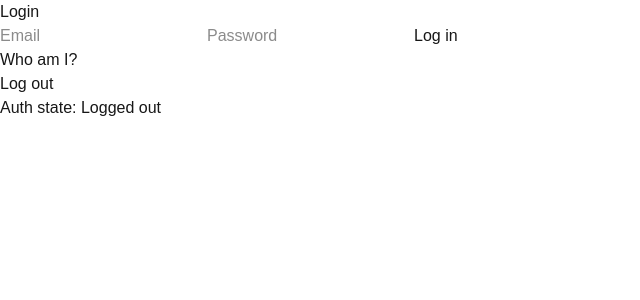
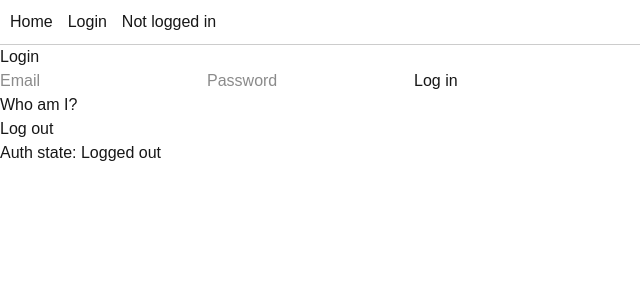
Before and after one commit to charltonjahya-code/CatalogStore-frontend, a Next.js app: page /login in a window 1280 px wide. Shown: the top 300 px of the page, without its empty margins (0-640 px from the left). Built offline with nearby package versions, Linux system fonts and the light colour scheme.

Commit message:
add navbar and enrich auth user with real profile data

```diff
--- a/app/AuthContext.tsx
+++ b/app/AuthContext.tsx
@@ -16,11 +16,35 @@ const AuthContext = createContext<AuthContextType | null>(null);
 export function AuthProvider({ children }: { children: ReactNode }) {
   const [user, setUser] = useState<any>(null);
 
-  // login: save token, set user
+  // helper: fetch the real user from /profile using a token
+  async function fetchUser(token: string) {
+    try {
+      const res = await fetch('http://localhost:3001/profile', {
+        headers: { Authorization: `Bearer ${token}` }
+      });
+      if (res.ok) {
+        const data = await res.json();
+        setUser(data);          // store the REAL user
+      } else {
+        setUser(null);          // token invalid → not logged in
+      }
+    } catch (error) {
+      setUser(null);
+    }
+  }
+
+  // on load: if there's a token, fetch the real user
+  useEffect(() => {
+    const token = localStorage.getItem('token');
+    if (token) {
+      fetchUser(token);
+    }
+  }, []);
+
+  // login: save token, then fetch the real user
   function login(token: string) {
     localStorage.setItem('token', token);
-    // (we'll decode the token to get the user shortly — for now, mark logged in)
-    setUser({ loggedIn: true });
+    fetchUser(token);
   }
 
   // logout: clear token, clear user
--- /dev/null
+++ b/app/Navbar.tsx
@@ -0,0 +1,24 @@
+'use client';
+
+import Link from 'next/link';
+import { useAuth } from './AuthContext';
+
+export default function Navbar() {
+  const { user, logout } = useAuth();
+
+  return (
+    <nav style={{ padding: '10px', borderBottom: '1px solid #ccc', display: 'flex', gap: '15px' }}>
+      <Link href="/">Home</Link>
+      <Link href="/login">Login</Link>
+
+      {user ? (
+        <>
+          <span>Logged in as {user.name}</span>
+          <button onClick={logout}>Log out</button>
+        </>
+      ) : (
+        <span>Not logged in</span>
+      )}
+    </nav>
+  );
+}
--- a/app/layout.tsx
+++ b/app/layout.tsx
@@ -2,6 +2,7 @@ import type { Metadata } from "next";
 import { Geist, Geist_Mono } from "next/font/google";
 import "./globals.css";
 import { AuthProvider } from "./AuthContext";   // ← EDIT 1: import it
+import Navbar from "./Navbar";
 
 const geistSans = Geist({
   variable: "--font-geist-sans",
@@ -30,6 +31,7 @@ export default function RootLayout({
     >
       <body className="min-h-full flex flex-col">
         <AuthProvider>          {/* ← EDIT 2: wrap children */}
+          <Navbar />
           {children}
         </AuthProvider>
       </body>
```
